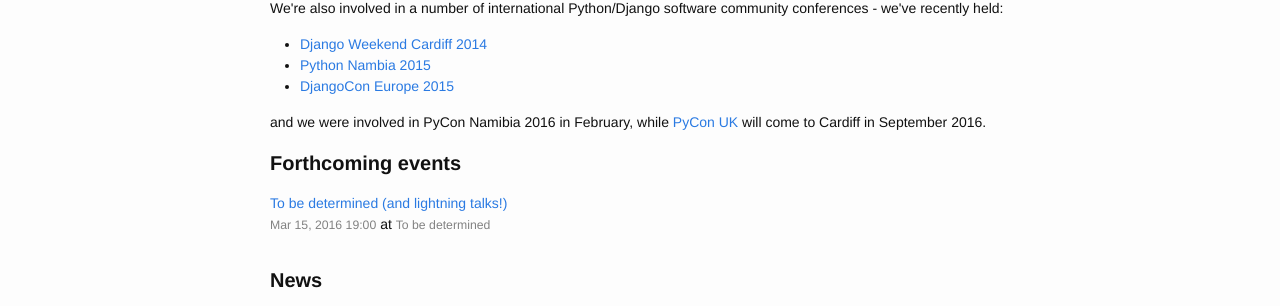
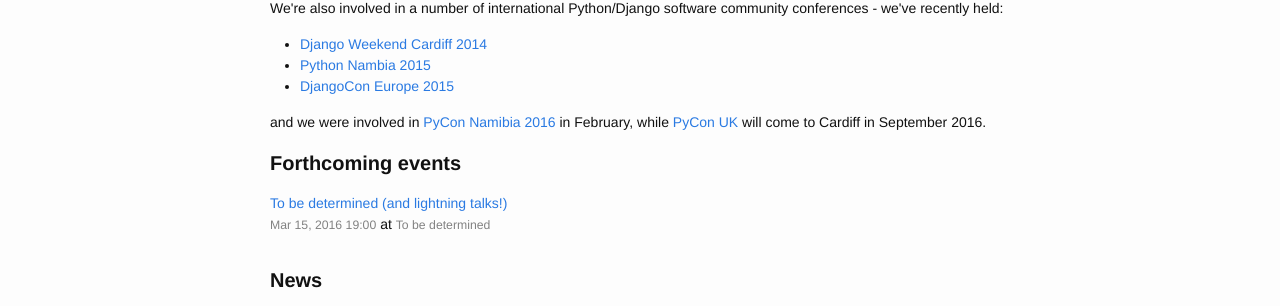
Before and after one commit to PyDiff/PyDiff.github.io, a Jekyll site: the page built from index.html, in a window 1280 px wide. Shown: the part 202-508 px from the top of the page. Built offline with Jekyll 4.4.1, drawn with Linux system fonts in a browser that asks for light colours; some of the changed lines change nothing that is shown.

Commit message:
Adding hyperlink.

```diff
--- a/index.html
+++ b/index.html
@@ -18,7 +18,7 @@
     <li><a href="http://2015.djangocon.eu">DjangoCon Europe 2015</a></li>
   </ul>
 
-and we were involved in PyCon Namibia 2016 in February, while <a href="http://pyconuk.org">PyCon UK</a> will come to Cardiff in September 2016.</p>
+  and we were involved in <a href="http://na.pycon.org/">PyCon Namibia 2016</a> in February, while <a href="http://pyconuk.org">PyCon UK</a> will come to Cardiff in September 2016.</p>
   <h1 class="page-heading">Forthcoming events</h1>
 
   {% capture current_date %} {{ 'now' | date: '%s'}} {% endcapture %}
```
